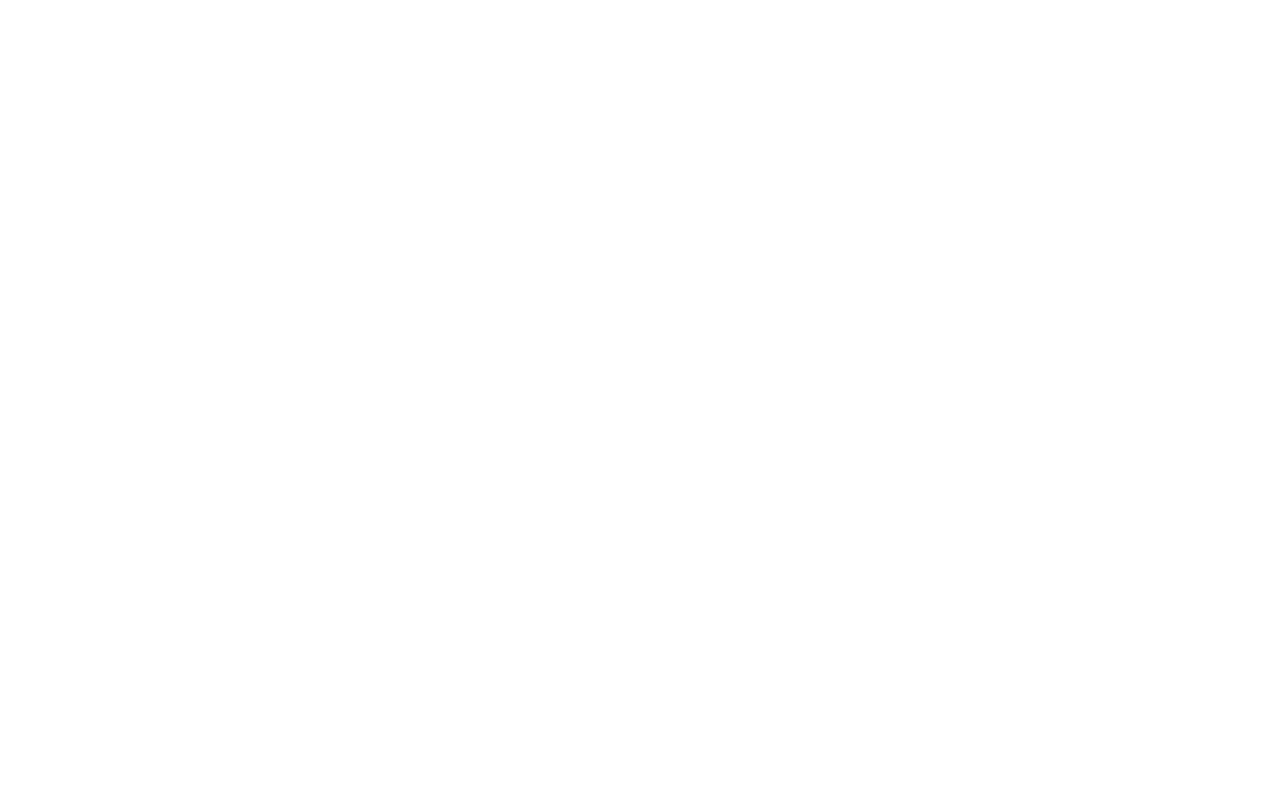
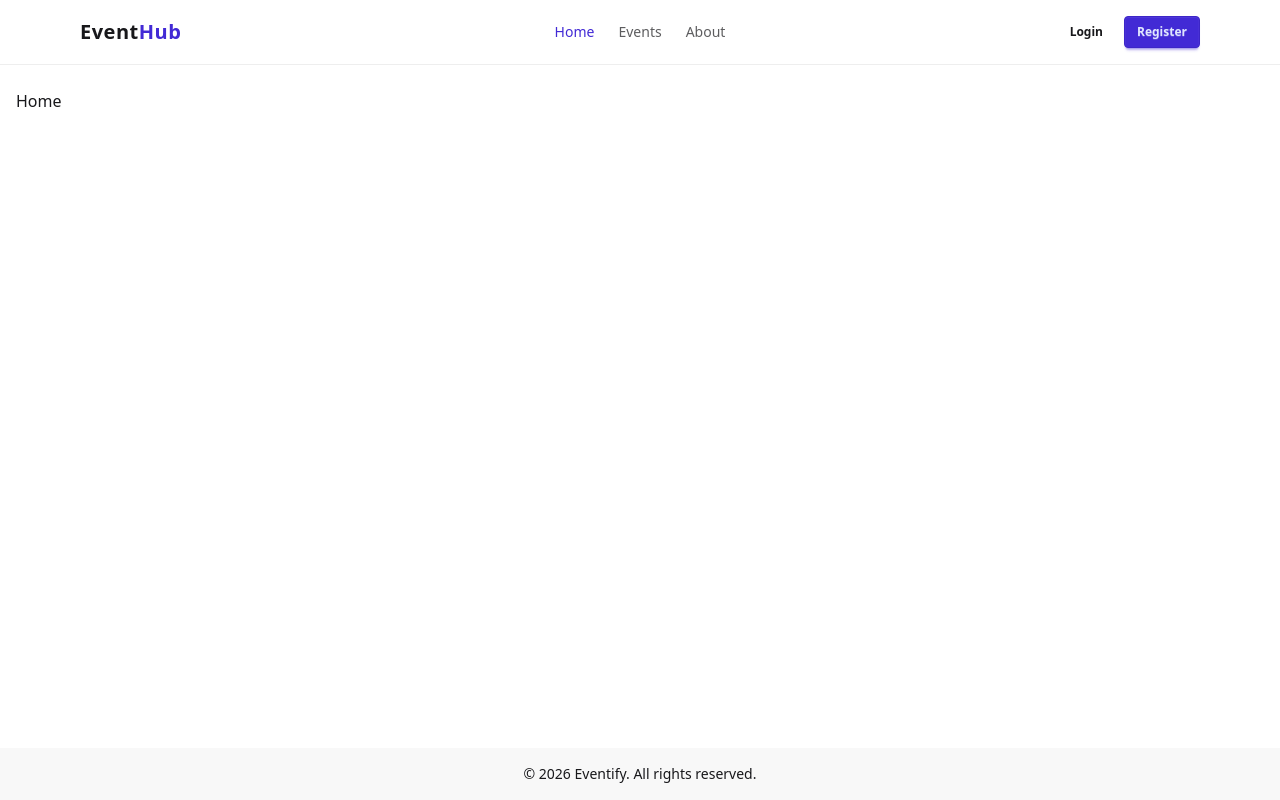
Before and after one commit to herikarajput3/Event-Management-System, a React (Vite) app in the folder client/: page / in a window 1280 px wide. Before the commit this address had no page. Built offline with nearby package versions, Linux system fonts and the light colour scheme.

Commit message:
feat: add Home page, Loader component, and enhance Navbar with navigation links

```diff
--- a/client/src/App.jsx
+++ b/client/src/App.jsx
@@ -2,11 +2,18 @@
 import PublicLayout from './layouts/PublicLayout'
 import AuthLayout from './layouts/AuthLayout'
 import DashboardLayout from './layouts/DashboardLayout'
-import { AuthProvider } from './context/AuthContext'
+import { AuthProvider, useAuth } from './context/AuthContext'
 import Login from './pages/auth/Login'
 import Register from './pages/auth/Register'
+import Loader from './components/Loader'
+import Home from './pages/Home'
 
 function App() {
+  // const { loading } = useAuth();
+
+  // if (loading) {
+  //   return (<Loader fullScreen text="Preparing your experience…" />);
+  // }
 
   return (
     <>
@@ -15,9 +22,11 @@
           <Router>
             <Routes>
               <Route element={<PublicLayout />}>
-                {/* <Route path="/" element={<Home />} />
-              <Route path="/events" element={<EventList />} />
-              <Route path="/events/:id" element={<EventDetails />} /> */}
+                {/* <Route path='/' element={<Loader fullScreen text="Preparing your experience…" />
+                } /> */}
+                <Route path="/" element={<Home />} />
+                {/* <Route path="/events" element={<EventList />} /> */}
+                {/* <Route path="/events/:id" element={<EventDetails />} /> */}
               </Route>
 
               <Route element={<AuthLayout />}>
--- /dev/null
+++ b/client/src/components/Loader.jsx
@@ -0,0 +1,26 @@
+const Loader = ({ fullScreen = false, text = "Loading…" }) => {
+  return (
+    <div
+      className={`
+        ${fullScreen ? "min-h-screen" : "py-16"}
+        flex flex-col items-center justify-center
+        bg-base-200
+        gap-6
+      `}
+    >
+      {/* Pulse dots */}
+      <div className="flex gap-3">
+        <span className="w-3 h-3 rounded-full bg-primary animate-bounce [animation-delay:-0.3s]" />
+        <span className="w-3 h-3 rounded-full bg-primary animate-bounce [animation-delay:-0.15s]" />
+        <span className="w-3 h-3 rounded-full bg-primary animate-bounce" />
+      </div>
+
+      {/* Context text */}
+      <p className="text-sm tracking-wide text-base-content/60">
+        {text}
+      </p>
+    </div>
+  );
+};
+
+export default Loader;
--- a/client/src/components/Navbar.jsx
+++ b/client/src/components/Navbar.jsx
@@ -1,43 +1,76 @@
-import { Link } from "react-router-dom";
-import { useAuth } from "../context/AuthContext";
+import { Link, NavLink } from "react-router-dom";
 
 const Navbar = () => {
-  const { user, logout } = useAuth();
+  return (
+    <header className="bg-base-100 border-b border-base-300">
+      <div className="navbar max-w-6xl mx-auto px-4">
 
-  return (
-    <div className="navbar bg-base-100 shadow">
-      <div className="container mx-auto px-4">
-        <div className="flex-1">
-          <Link to="/" className="text-xl font-bold">
-            Eventify
+        {/* Left: Logo */}
+        <div className="navbar-start">
+          <Link
+            to="/"
+            className="text-xl font-bold tracking-wide"
+          >
+            Event<span className="text-primary">Hub</span>
           </Link>
         </div>
 
-        <div className="flex-none">
-          {!user ? (
-            <ul className="menu menu-horizontal px-1">
-              <li><Link to="/login">Login</Link></li>
-              <li>
-                <Link to="/register" className="btn btn-primary btn-sm">
-                  Register
-                </Link>
-              </li>
-            </ul>
-          ) : (
-            <ul className="menu menu-horizontal px-1">
-              <li>
-                <span className="font-medium">
-                  Hi, {user.name}
-                </span>
-              </li>
-              <li>
-                <button onClick={logout}>Logout</button>
-              </li>
-            </ul>
-          )}
+        {/* Center: Links */}
+        <div className="navbar-center hidden md:flex">
+          <nav className="flex gap-6 text-sm font-medium">
+            <NavLink
+              to="/"
+              className={({ isActive }) =>
+                isActive
+                  ? "text-primary"
+                  : "text-base-content/70 hover:text-primary"
+              }
+            >
+              Home
+            </NavLink>
+
+            <NavLink
+              to="/events"
+              className={({ isActive }) =>
+                isActive
+                  ? "text-primary"
+                  : "text-base-content/70 hover:text-primary"
+              }
+            >
+              Events
+            </NavLink>
+
+            <NavLink
+              to="/about"
+              className={({ isActive }) =>
+                isActive
+                  ? "text-primary"
+                  : "text-base-content/70 hover:text-primary"
+              }
+            >
+              About
+            </NavLink>
+          </nav>
+        </div>
+
+        {/* Right: Auth actions (static for now) */}
+        <div className="navbar-end gap-2">
+          <Link
+            to="/login"
+            className="btn btn-ghost btn-sm"
+          >
+            Login
+          </Link>
+
+          <Link
+            to="/register"
+            className="btn btn-primary btn-sm"
+          >
+            Register
+          </Link>
         </div>
       </div>
-    </div>
+    </header>
   );
 };
 
--- /dev/null
+++ b/client/src/pages/Home.jsx
@@ -0,0 +1,9 @@
+import React from 'react'
+
+const Home = () => {
+  return (
+    <div>Home</div>
+  )
+}
+
+export default Home
```
Lines whose indentation alone changed are shown as unchanged.
